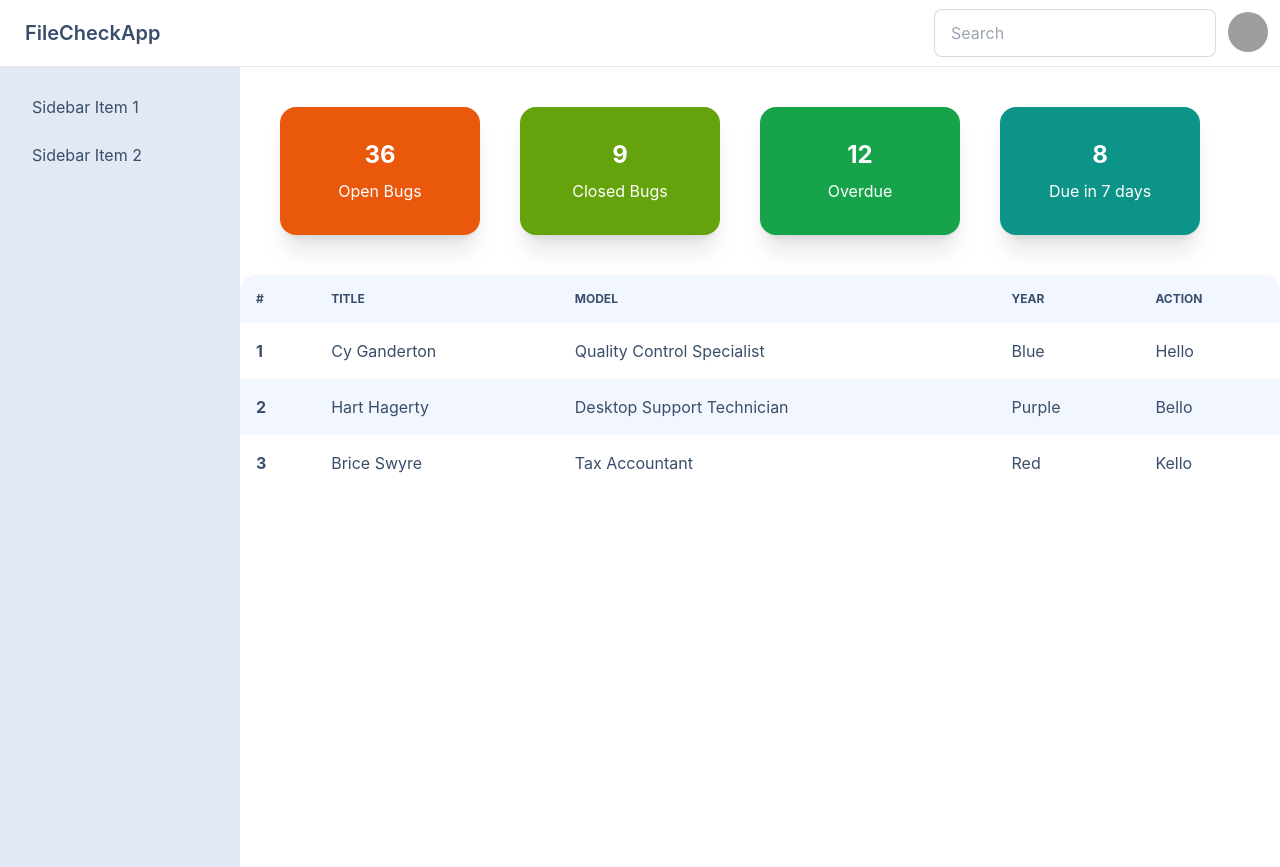
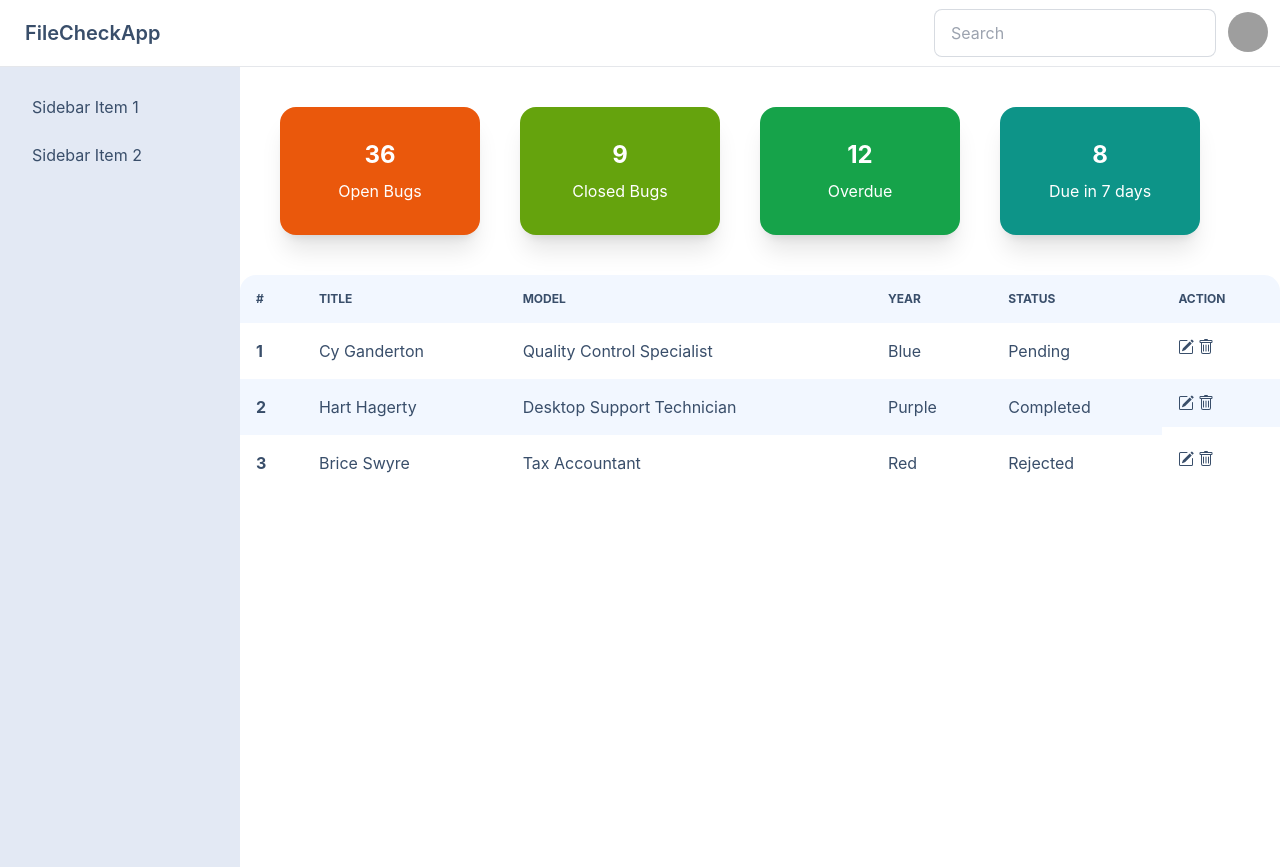
Before and after one commit to AveyBD/file-verify-app, a React (Create React App) app: page /dashboard in a window 1280 px wide. Built offline with nearby package versions, Linux system fonts and the light colour scheme; no server answers; grey boxes are pictures that could not be loaded.

Commit message:
Added Edit Delete

```diff
--- a/src/Pages/Dashboard/AllFile.jsx
+++ b/src/Pages/Dashboard/AllFile.jsx
@@ -1,4 +1,5 @@
 import React from "react";
+import { BsPencilSquare, BsTrash } from "react-icons/bs";
 
 const AllFile = () => {
   return (
@@ -12,6 +13,7 @@ const AllFile = () => {
               <th>Title</th>
               <th>Model</th>
               <th>Year</th>
+              <th>Status</th>
               <th>Action</th>
             </tr>
           </thead>
@@ -22,7 +24,15 @@ const AllFile = () => {
               <td>Cy Ganderton</td>
               <td>Quality Control Specialist</td>
               <td>Blue</td>
-              <td>Hello</td>
+              <td>Pending</td>
+              <td className="flex gap-1">
+                <span>
+                  <BsPencilSquare />
+                </span>
+                <span>
+                  <BsTrash />
+                </span>
+              </td>
             </tr>
             {/* <!-- row 2 --> */}
             <tr>
@@ -30,7 +40,15 @@ const AllFile = () => {
               <td>Hart Hagerty</td>
               <td>Desktop Support Technician</td>
               <td>Purple</td>
-              <td>Bello</td>
+              <td>Completed</td>
+              <td className="flex gap-1">
+                <span>
+                  <BsPencilSquare />
+                </span>
+                <span>
+                  <BsTrash />
+                </span>
+              </td>
             </tr>
             {/* <!-- row 3 --> */}
             <tr>
@@ -38,7 +56,15 @@ const AllFile = () => {
               <td>Brice Swyre</td>
               <td>Tax Accountant</td>
               <td>Red</td>
-              <td>Kello</td>
+              <td>Rejected</td>
+              <td className="flex gap-1">
+                <span>
+                  <BsPencilSquare />
+                </span>
+                <span>
+                  <BsTrash />
+                </span>
+              </td>
             </tr>
           </tbody>
         </table>
```
